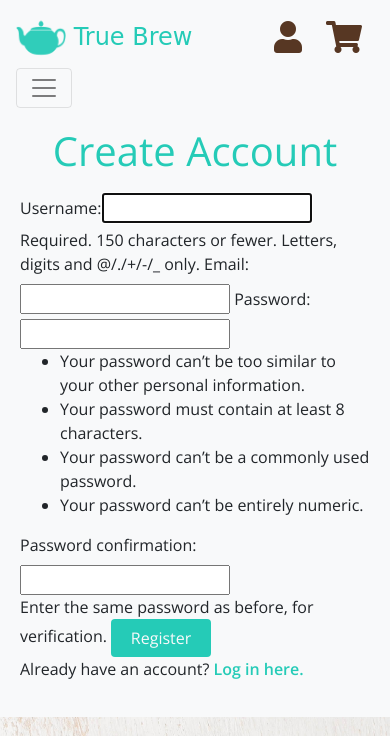
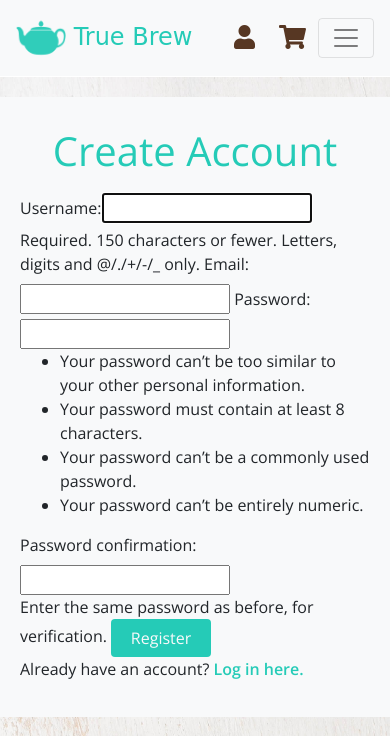
Before and after one commit to Sarani1612/truebrew, a Django app: page /accounts/register/ in a window 390 px wide. Shown: the top 736 px of the page. Run offline with Django 3.2, Linux system fonts and the light colour scheme; data that the repository does not hold is empty; some libraries are stand-ins or nearby versions; some web fonts are replaced.

Commit message:
resized navbar items on small screen

```diff
--- a/static/css/style.css
+++ b/static/css/style.css
@@ -211,6 +211,15 @@ footer i:hover {
 
 /* Media Queries */
 
+@media only screen and (max-width: 767px) {
+    .nav-fa-link {
+        padding: 5px;
+    }
+    .nav-fa-icon {
+        font-size: 24px;
+    }
+}
+
 @media only screen and (min-width: 768px) {
     .tea-card {
         padding: 25px;
```
